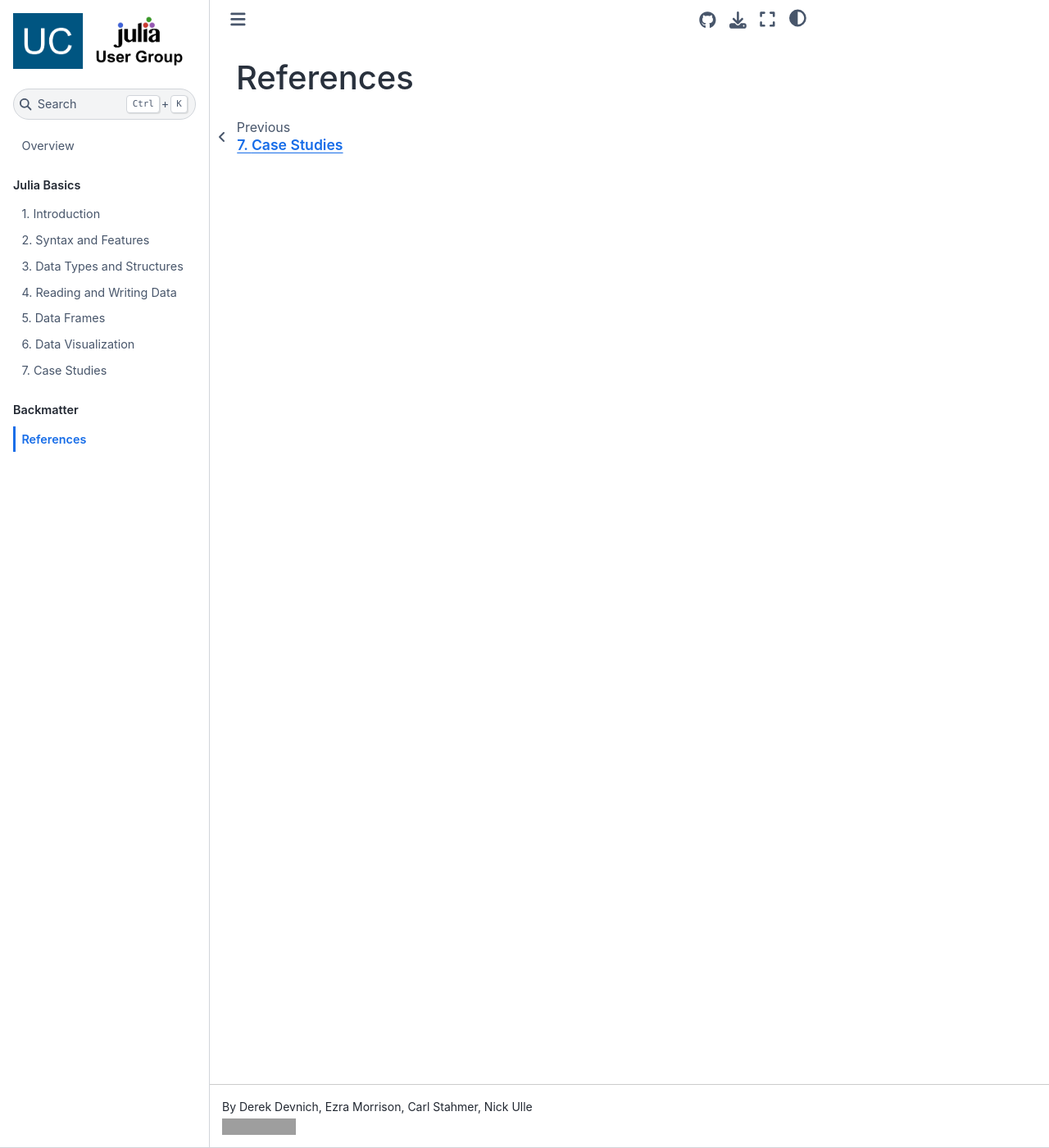
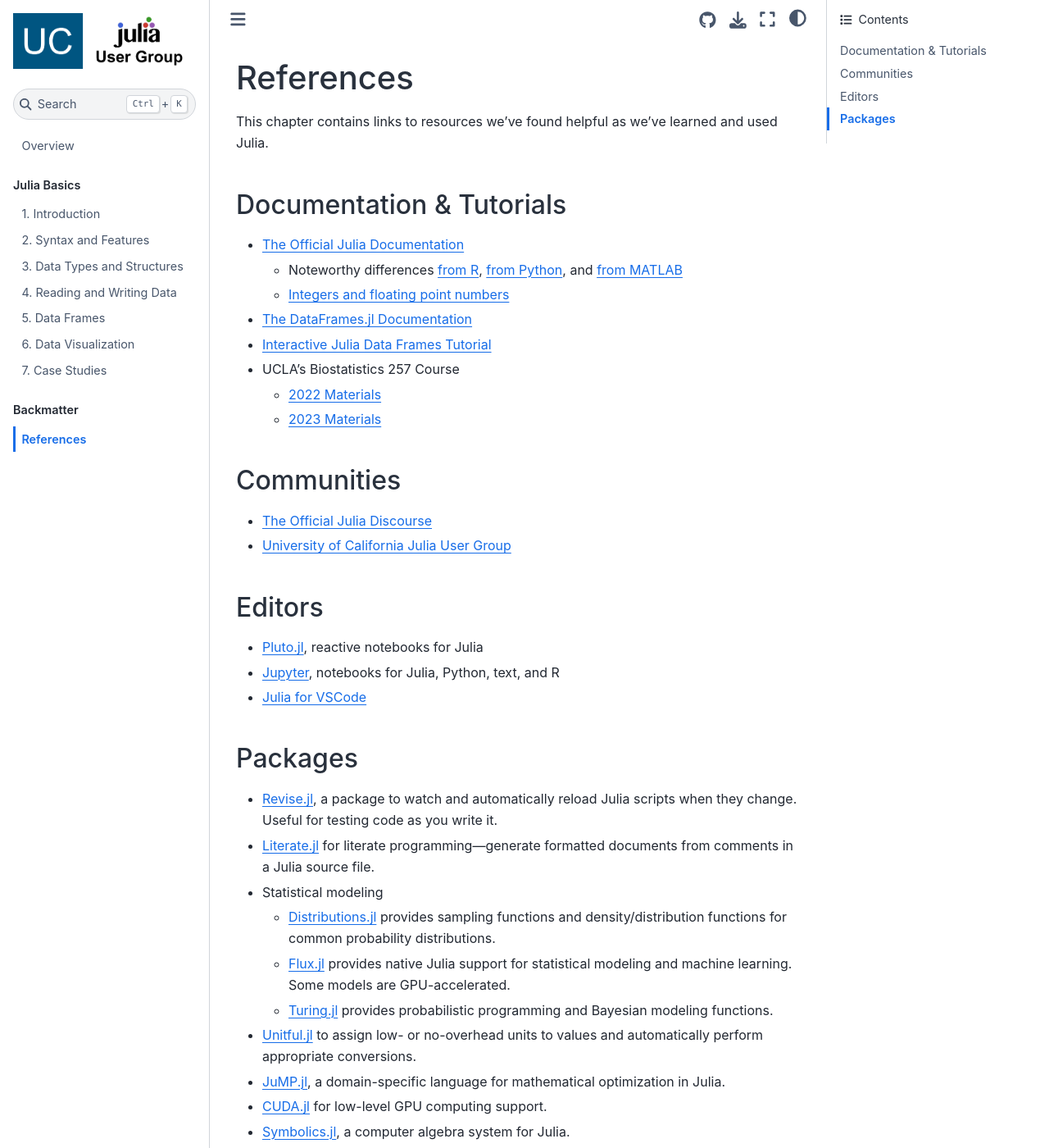
Before and after one commit to ucdavisdatalab/workshop_julia_basics, a Jupyter Book: the page built from chapters/references.md, in a window 1280 px wide and 1400 px high. Shown: the whole window at 82% size. Built offline with Jupyter Book 1.0.4 settings and Sphinx 7.4.7 and the Sphinx Book theme 1.1.4, drawn with Linux system fonts in a browser that asks for light colours; some of the changed text lies outside the part shown; grey boxes are pictures that could not be loaded.

Commit message:
Update overview and references pages.

```diff
--- a/chapters/references.md
+++ b/chapters/references.md
@@ -8,3 +8,89 @@
 
 References
 ==========
+
+This chapter contains links to resources we've found helpful as we've learned
+and used Julia.
+
+
+Documentation & Tutorials
+-------------------------
+
+* [The Official Julia Documentation][julia-docs]
+    + Noteworthy differences [from R][r-diff], [from Python][py-diff], and
+      [from MATLAB][mat-diff]
+    + [Integers and floating point numbers][julia-numbers]
+* [The DataFrames.jl Documentation][df-docs]
+* [Interactive Julia Data Frames Tutorial][df-tut]
+* UCLA's Biostatistics 257 Course
+    + [2022 Materials][ucla-22]
+    + [2023 Materials][ucla-23]
+
+
+[julia-docs]: https://docs.julialang.org/en/v1/manual/getting-started/
+[r-diff]: https://docs.julialang.org/en/v1/manual/noteworthy-differences/#Noteworthy-differences-from-R
+[py-diff]: https://docs.julialang.org/en/v1/manual/noteworthy-differences/#Noteworthy-differences-from-Python
+[mat-diff]: https://docs.julialang.org/en/v1/manual/noteworthy-differences/#Noteworthy-differences-from-MATLAB
+[julia-numbers]: https://docs.julialang.org/en/v1/manual/integers-and-floating-point-numbers/
+
+[df-docs]: https://dataframes.juliadata.org/stable/
+[df-tut]: https://github.com/bkamins/Julia-DataFrames-Tutorial
+
+[ucla-22]: https://ucla-biostat-257.github.io/2022spring/schedule/schedule.html
+[ucla-23]: https://ucla-biostat-257.github.io/2023spring/syllabus/syllabus.html
+
+
+Communities
+-----------
+
+* [The Official Julia Discourse][julia-forum]
+* [University of California Julia User Group][ucjug]
+
+[julia-forum]: https://discourse.julialang.org/
+[ucjug]: https://datalab.ucdavis.edu/julia-users-group/
+
+
+Editors
+-------
+
+* [Pluto.jl][], reactive notebooks for Julia
+* [Jupyter][], notebooks for Julia, Python, text, and R
+* [Julia for VSCode][julia-vscode]
+
+[Pluto.jl]: https://plutojl.org/
+[julia-vscode]: https://www.julia-vscode.org/
+[Jupyter]: https://jupyter.org/
+
+
+Packages
+--------
+
+* [Revise.jl][], a package to watch and automatically reload Julia scripts when
+  they change. Useful for testing code as you write it.
+* [Literate.jl][] for literate programming—generate formatted documents from
+  comments in a Julia source file.
+* Statistical modeling
+    + [Distributions.jl][] provides sampling functions and density/distribution
+      functions for common probability distributions.
+    + [Flux.jl][] provides native Julia support for statistical modeling and
+      machine learning. Some models are GPU-accelerated.
+    + [Turing.jl][] provides probabilistic programming and Bayesian modeling
+      functions.
+* [Unitful.jl][] to assign low- or no-overhead units to values and
+  automatically perform appropriate conversions.
+* [JuMP.jl][], a domain-specific language for mathematical optimization in
+  Julia.
+* [CUDA.jl][] for low-level GPU computing support.
+* [Symbolics.jl][], a computer algebra system for Julia.
+* [Genie][], a web framework similar to Django.
+
+[Revise.jl]: https://github.com/timholy/Revise.jl
+[Literate.jl]: https://github.com/fredrikekre/Literate.jl
+[Distributions.jl]: https://github.com/JuliaStats/Distributions.jl
+[Flux.jl]: https://github.com/FluxML
+[Turing.jl]: https://github.com/TuringLang/Turing.jl
+[Unitful.jl]: https://github.com/PainterQubits/Unitful.jl
+[JuMP.jl]: https://github.com/jump-dev/JuMP.jl
+[CUDA.jl]: https://github.com/JuliaGPU/CUDA.jl
+[Symbolics.jl]: https://github.com/JuliaSymbolics/Symbolics.jl
+[Genie]: https://genieframework.com/
```
Also changed, not shown: chapters/index.md (+10 -45 lines).
